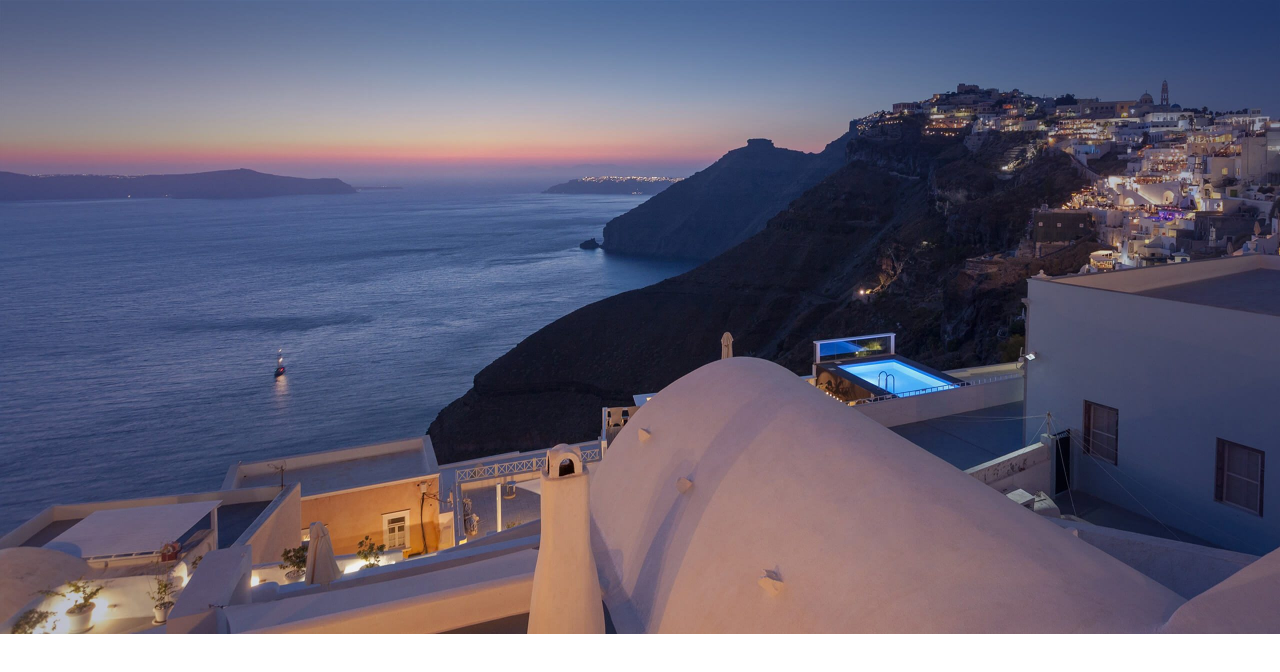
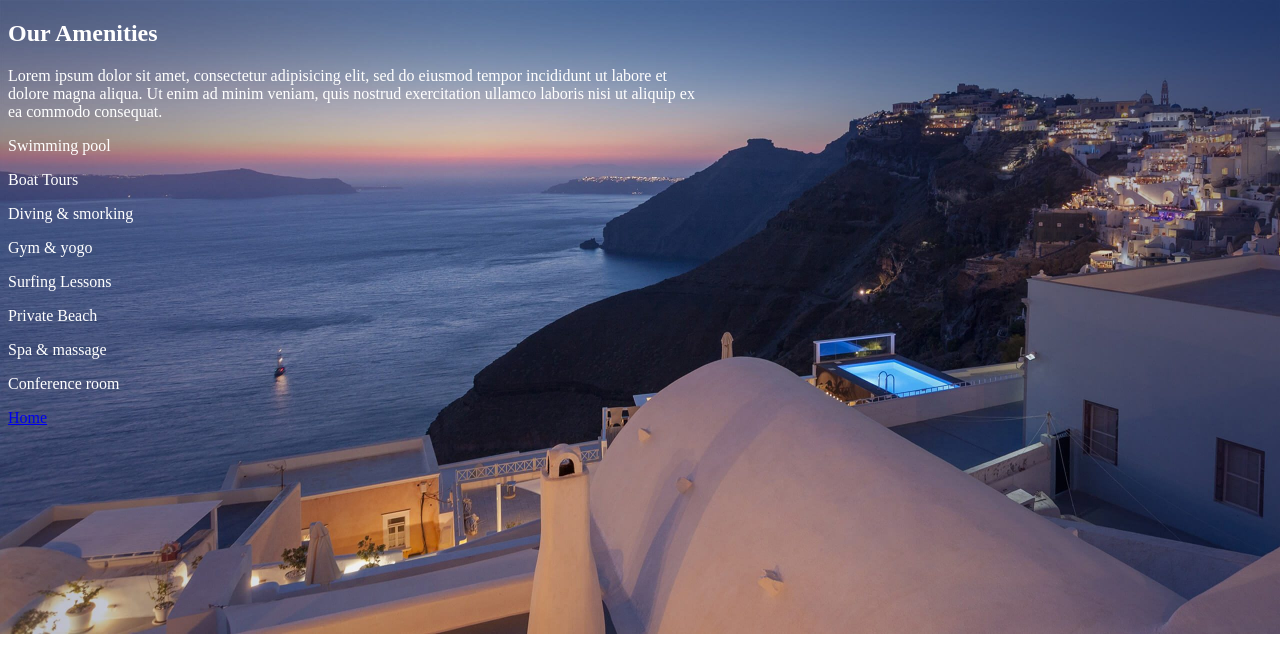
Before and after one commit to Dumont-Roty/Eval_Dev_Web, a plain HTML site: page index.html in a window 1280 px wide. Drawn offline with Linux system fonts and the light colour scheme.

Commit message:
amenties HTML

```diff
--- a/index.html
+++ b/index.html
@@ -8,6 +8,34 @@
     <link rel="shortcut icon" href="./Images/logo.png" type="Images/png">
 </head>
 <body>
-
+    <section id ="amenties">
+        <div class="Container">
+            <div class ="HAUT">
+            </div>
+            <div class ="BAS">
+                <div class="Texte">
+                    <div class="Ligne">
+                        <h1>Our Amenities</h1>
+                        <p class="Lorem">
+                            Lorem ipsum dolor sit amet, consectetur adipisicing elit, sed do eiusmod tempor incididunt ut labore et <br>
+                            dolore magna aliqua. Ut enim ad minim veniam, quis nostrud exercitation ullamco laboris nisi ut aliquip ex <br>
+                            ea commodo consequat.
+                        </p>
+                    </div>
+                    <div class="signe">
+                        <p class="Swin"><span class="fas fa-swimming-pool"></span> Swimming pool</p>
+                        <p class="Boat"><span class="fas fa-ship"></span> Boat Tours</p>
+                        <p class="Diving"><span class="fas fa-water"></span>    Diving & smorking</p>
+                        <p class="Gym"><span class="fas fa-dumbbell"></span> Gym & yogo</p>
+                        <p class="Surf"><span class="fas  fa-swimmer"></span>  Surfing Lessons</p>
+                        <p class="Beach"><span class="fas fa-umbrella-beach"></span>  Private Beach</p>
+                        <p class="Spa"><span class="fas fa-spa "></span> Spa & massage</p>
+                        <p class="Conf"><span class="fas fa-microphone"></span>  Conference room</p>
+                    </div>
+                </div>
+                <a href="#home"> Home </a>
+            </div>
+        </div>
+    </section>
 </body>
 </html>
```
